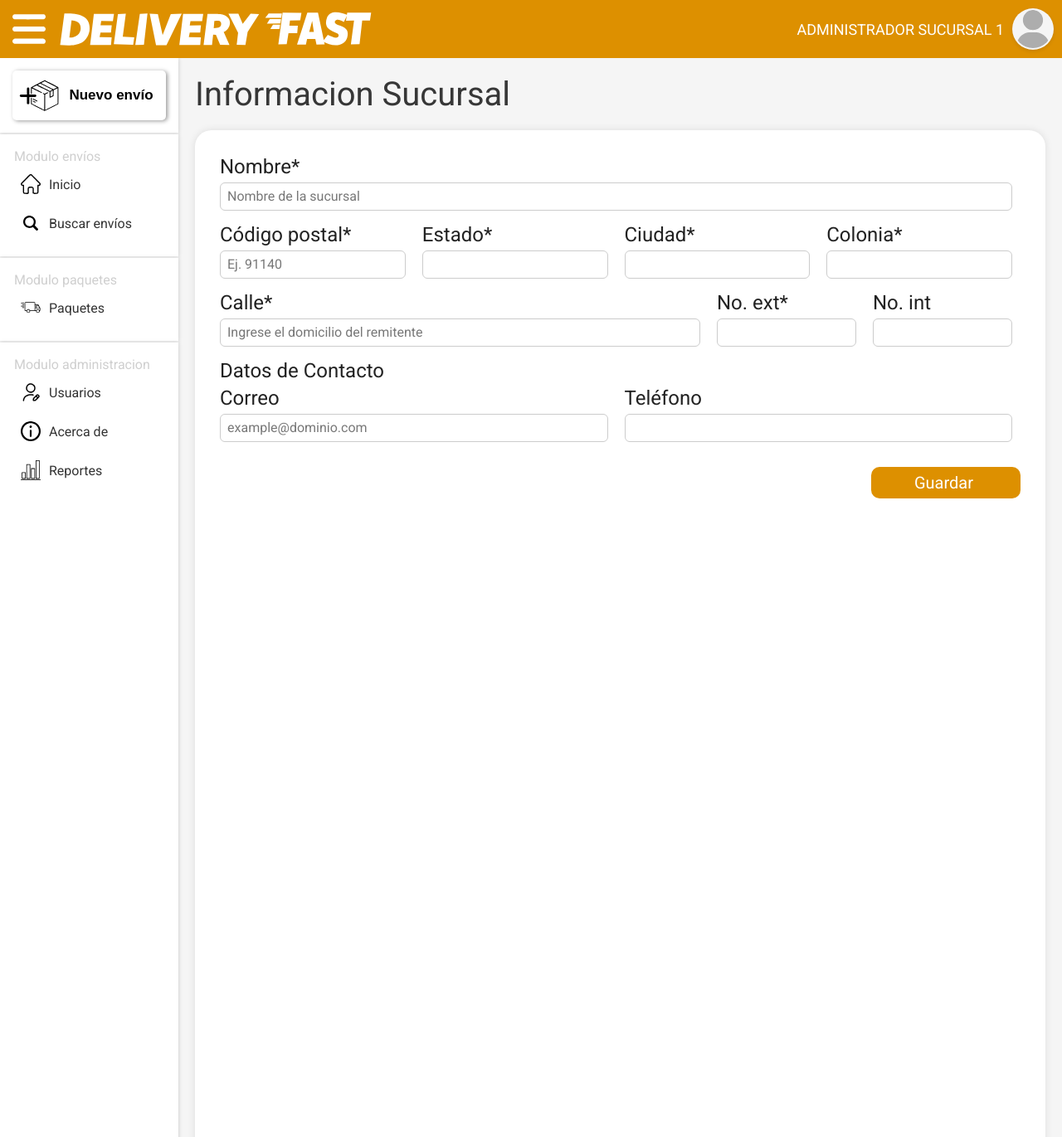
After one commit to Champico/delivery-fast, a PHP site: the page made by view/Archivos temporales html/colabview-about.html in a window 1280 px wide. The commit adds this page. Shown: the whole page at 83% size. Run offline with PHP 8.4, Linux system fonts and the light colour scheme.

Commit message:
`Refactored CSS styles in styles/forms-styles.css, styles/general-styles.css, and styles/tables-styles.css`

```diff
--- a/styles/forms-styles.css
+++ b/styles/forms-styles.css
@@ -20,8 +20,8 @@
     - Buttons
     - Inputs
     - Forms
-    - New shupment Sender Form
-    - New shupment Recipient Form
+    - New shipment Sender Form
+    - New shipment Recipient Form
 
 */
 
@@ -122,7 +122,9 @@ ____________________________________________________
   color: #222222;
 }
 
-
+.about-titles-labels{
+  font-size: 24px;
+}
 
 
 
--- a/styles/general-styles.css
+++ b/styles/general-styles.css
@@ -163,7 +163,7 @@ ____________________________________________________
 /* Contenedor del menu lateral*/
 .sidebar-menu-container{
     width: 215px;
-    height: 100%;
+    height: 100vh;
     display: flex;
     flex-direction: column;
     padding:0;
@@ -201,15 +201,11 @@ ____________________________________________________
 }
 
 /* Modulo de administracion*/
-.module-admin{
+.module-empty, .module-admin{
     display: flex;
     flex-direction: column;
-}
-
-.module-empty{
     flex: 1;
 }
-
 /* Estilo de las listas dentro del menu*/
 .cardSideBar ul{
     list-style: none;
@@ -338,6 +334,7 @@ ____________________________________________________
     width: 100%;
     height: 100vh;
     box-shadow: 0px 0px 10px rgba(0, 0, 0, 0.1);
+    padding: 10px;
 }
 
 
@@ -458,3 +455,18 @@ ____________________________________________________
 .wsc-datos-pago::before{
     left: -36px;
 }
+
+/*__________________________________________________
+
+        I N F O  C O N T A I N E R
+____________________________________________________
+*/
+
+.info-details-content{
+    padding: 30px;
+}
+
+.about-button-container{
+    display: flex;
+    justify-content: end;
+}
--- a/styles/tables-styles.css
+++ b/styles/tables-styles.css
@@ -76,7 +76,7 @@ ____________________________________________________
     align-items: center;
     gap: 10px;
     margin: 5px;
-    padding: 30px 30px 10px 30px; /* TOP RIGTH BOTTOM LEFT*/
+    padding: 20px; /* TOP RIGTH BOTTOM LEFT*/
 }
 
 .table-container{
--- /dev/null
+++ b/view/Archivos temporales html/colabview-about.html
@@ -0,0 +1,158 @@
+<!DOCTYPE html>
+<html lang="es">
+
+<head>
+    <meta charset="UTF-8">
+    <meta name="viewport" content="width=device-width, initial-scale=1.0">
+
+    <!-- Hojas de estilo -->
+    <link rel="stylesheet" href="https://fonts.googleapis.com/css2?family=Roboto:wght@400;700&display=swap">
+    <link rel="stylesheet" href="../../styles/general-styles.css">
+    <link rel="stylesheet" href="../../styles/tables-styles.css">
+    <link rel="stylesheet" href="../../styles/forms-styles.css">
+
+    <title>DELIVERY FAST</title>
+</head>
+
+<body>
+
+    <header>
+        <nav class="nav-menu">
+            <img class="menu-icon" src="../../resources/icons/menu.svg" alt="Menu Icon Header">
+        </nav>
+        <div class="container-logo">
+            <img class="logo-extendido" src="../../resources/brand/logotipo/logotipo-extendido.svg"
+                alt="Delivery Fast Logo Header">
+        </div>
+        <div class="user-info-container">
+            <h1 class="user-rol">ADMINISTRADOR SUCURSAL 1</h1>
+            <img class="user-logo" src="../../resources/icons/perfil-icon.svg" alt="Profile Picture">
+        </div>
+    </header>
+
+
+    <main class="main-container">
+
+        <aside class="sidebar-menu-container">
+            <div class="sidebar-card module-create">
+                <button class="new-shupment-btn">
+                    <img class="new-shupment-btn-icon" src="../../resources/icons/nuevoFinal.svg"
+                        alt="crear nuevo envio">
+                    Nuevo envío
+                </button>
+            </div>
+
+            <div class="sidebar-card module-shupment">
+                <p class="list-title">Modulo envíos</p>
+
+                <ul>
+                    <li class="sidebar-item-li"><a class="sidebar-item-a" href="#">
+                            <img class="sidebar-item-icon" src="../../resources/icons/inicio.svg" alt="">
+                            Inicio</a></li>
+                    <li class="sidebar-item-li"><a class="sidebar-item-a" href="#">
+                            <img class="sidebar-item-icon" src="../../resources/icons/lupa.svg" alt="">
+                            Buscar envíos</a></li>
+
+                </ul>
+            </div>
+
+            <div class="sidebar-card module-packet">
+                <p class="list-title">Modulo paquetes</p>
+
+                <ul>
+                    <li class="sidebar-item-li"><a class="sidebar-item-a" href="#">
+                            <img class="sidebar-item-icon" src="../../resources/icons/buscar-envioFinal.svg" alt="">
+                            Paquetes</a></li>
+                </ul>
+
+            </div>
+
+            <div class="sidebar-card module-admin">
+                <p class="list-title">Modulo administracion</p>
+
+                <ul>
+                    <li class="sidebar-item-li"><a class="sidebar-item-a" href="#">
+                            <img class="sidebar-item-icon" src="../../resources/icons/editar.svg" alt="">
+                            Usuarios</a></li>
+                    <li class="sidebar-item-li"><a class="sidebar-item-a" href="#">
+                            <img class="sidebar-item-icon" src="../../resources/icons/informacion.svg" alt="">
+                            Acerca de</a></li>
+                    <li class="sidebar-item-li"><a class="sidebar-item-a" href="#">
+                            <img class="sidebar-item-icon" src="../../resources/icons/grafico-de-barras.svg" alt="">
+                            Reportes</a></li>
+                </ul>
+            </div>
+        </aside>
+
+        <section class="content-section">
+            <h1 class="title-section">Informacion Sucursal</h1>
+            <div class="shupment-home-content info-details-content">
+
+                    <form class="form" id="form-info-branch">
+                        <div class="form-group section1">
+                            <label class="input-label about-titles-labels" for="nombre-info">Nombre*</label>
+                            <input class="input" type="text" id="nombre-info"
+                                placeholder="Nombre de la sucursal">
+                        </div>
+                        <div class="form-inline">
+                            <div class="form-group section2">
+                                <label class="input-label about-titles-labels" for="cp-info">Código postal*</label>
+                                <input class="input" type="text" id="cp-info" placeholder="Ej. 91140">
+                            </div>
+                            <div class="form-group section3">
+                                <label class="input-label about-titles-labels" for="estado-info">Estado*</label>
+                                <input class="input" type="text" id="estado-info">
+                            </div>
+                            <div class="form-group section4">
+                                <label class="input-label about-titles-labels" for="ciudad-info">Ciudad*</label>
+                                <input class="input" type="text" id="ciudad-info">
+                            </div>
+                            <div class="form-group section5">
+                                <label class="input-label about-titles-labels" for="colonia-info">Colonia*</label>
+                                <input class="input" type="text" id="colonia-info">
+                            </div>
+                        </div>
+                        <div class="form-inline">
+
+                            <div class="form-group">
+                                <label class="input-label about-titles-labels" for="calle-info">Calle*</label>
+                                <input class="input" type="text" id="calle-info" placeholder="Ingrese el domicilio del remitente">
+                            </div>
+                            <div class="form-inline">
+                                <div class="form-group">
+                                    <label class="input-label about-titles-labels" for="noext-info">No. ext*</label>
+                                    <input class="input" type="text" id="noext-info">
+                                </div>
+                                <div class="form-group">
+                                    <label class="input-label about-titles-labels" for="noint-info">No. int</label>
+                                    <input class="input" type="text" id="noint-info">
+                                </div>
+                            </div>
+                        </div>
+                        <div class="form-inline">
+                            <div class="form-group">
+                                <label class="input-label about-titles-labels">Datos de Contacto</label>
+                                <div class="form-inline">
+
+                                    <div class="form-group">
+                                        <label class="input-label about-titles-labels" for="correo-remitente">Correo</label>
+                                        <input class="input" type="text" id="correo-remitente" placeholder="example@dominio.com">
+                                    </div>
+                                    <div class="form-group">
+                                        <label class="input-label about-titles-labels" for="telefono-remitente">Teléfono</label>
+                                        <input class="input" type="text" id="telefono-remitente">
+                                    </div>
+                                </div>
+                            </div>
+                        </div>
+                        <div class="group about-button-container">
+                            <button class="button" type="submit">Guardar</button>
+                        </div>
+                    </form>
+                </div>
+
+        </section>
+    </main>
+</body>
+
+</html>
```
